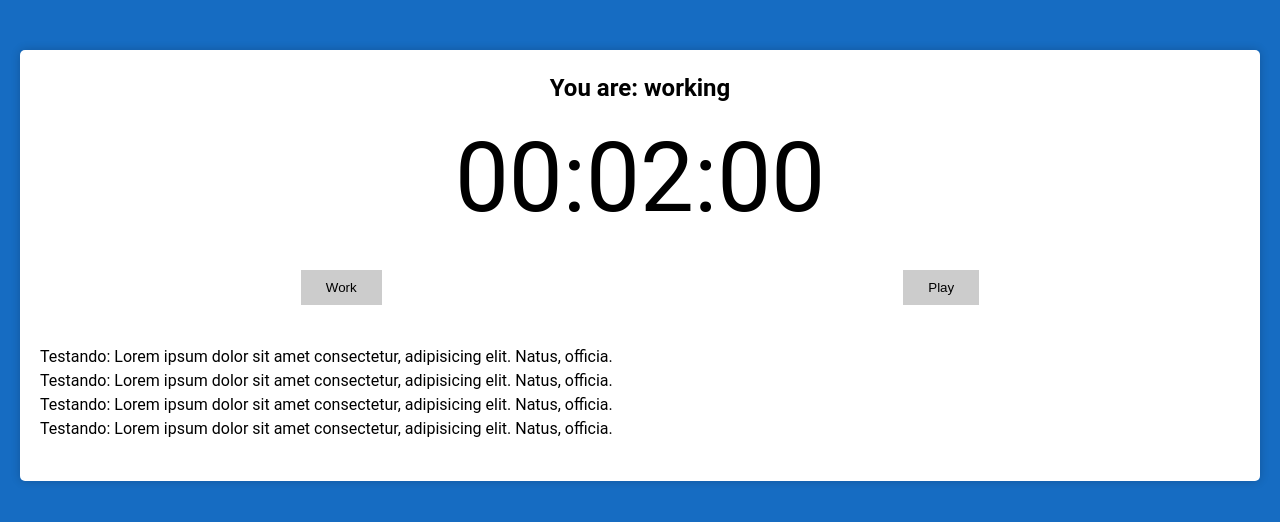
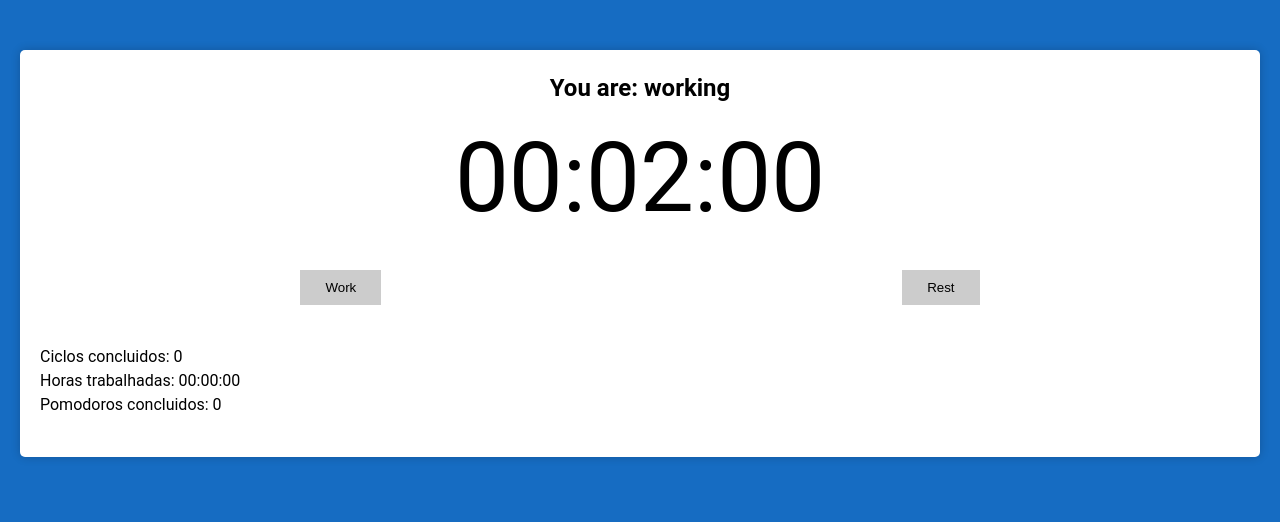
Before and after one commit to V1nic1us/typescript-pomodoro-react, a React (Create React App) app: page / in a window 1280 px wide. Shown: the top 522 px of the page. Built offline with nearby package versions, Linux system fonts and the light colour scheme.

Commit message:
feat:add completed cycles, hours worked, pomodoros

```diff
--- a/src/components/pomodoro-timer.tsx
+++ b/src/components/pomodoro-timer.tsx
@@ -5,6 +5,7 @@ import { useInterval } from '../hooks/use-interval';
 import { PomodoroTimerProps } from '../interfaces/pomodoro-timer-props';
 import { Button } from './button.';
 import { Timer } from './timer';
+import { secondsToTime } from '../utils/seconds-to-time';
 
 const bellStart = require('../sounds/src_sounds_bell-start.mp3');
 const bellFinish = require('../sounds/src_sounds_bell-finish.mp3');
@@ -17,15 +18,16 @@ export function PomodoroTimer(props: PomodoroTimerProps): JSX.Element {
   const [timeCounting, setTimeCounting] = React.useState(false);
   const [working, setWorking] = React.useState(false);
   const [resting, setResting] = React.useState(false);
+  const [cycles, setCycles] = React.useState(0);
 
-  useEffect(() => {
-    if (working) document.body.classList.add('working');
-    if (resting) document.body.classList.remove('working');
-  }, [working, resting]);
+  const [completedCycles, setCompletedCycles] = React.useState(0);
+  const [fullWorkingTime, setFullWorkingTime] = React.useState(0);
+  const [numberOfPomodoros, setNumberOfPomodoros] = React.useState(0);
 
   useInterval(
     () => {
       if (mainTime > 0) setMainTime(mainTime - 1);
+      if (working) setFullWorkingTime(fullWorkingTime + 1);
     },
     timeCounting ? 1000 : null,
   );
@@ -50,21 +52,42 @@ export function PomodoroTimer(props: PomodoroTimerProps): JSX.Element {
     audioStopWorking.play();
   };
 
+  useEffect(() => {
+    if (working) document.body.classList.add('working');
+    if (resting) document.body.classList.remove('working');
+    if (mainTime > 0) return;
+
+    if (working && cycles < 4) {
+      configureRest(false);
+      setCycles(cycles + 1);
+    } else if (working && cycles >= 4) {
+      configureRest(true);
+      setCycles(0);
+      setCompletedCycles(completedCycles + 1);
+    }
+
+    if (working) setNumberOfPomodoros(numberOfPomodoros + 1);
+    if (resting) configureWorking();
+  }, [working, resting, mainTime, configureRest, cycles, completedCycles, fullWorkingTime, numberOfPomodoros]);
+
   return (
     <div className="pomodoro">
       <h2>You are: working</h2>
       <Timer mainTime={mainTime} />
       <div className="controls">
         <Button text="Work" onClick={() => configureWorking()}></Button>
-        <Button text={timeCounting ? 'Pause' : 'Play'} onClick={() => setTimeCounting(!timeCounting)}></Button>
-        <Button text="Rest" className={!working && !resting ? 'hidden' : ''} onClick={() => configureRest(false)}></Button>
+        <Button
+          text={timeCounting ? 'Pause' : 'Play'}
+          className={!working && !resting ? 'hidden' : ''}
+          onClick={() => setTimeCounting(!timeCounting)}
+        ></Button>
+        <Button text="Rest" onClick={() => configureRest(false)}></Button>
       </div>
 
       <div className="details">
-        <p>Testando: Lorem ipsum dolor sit amet consectetur, adipisicing elit. Natus, officia.</p>
-        <p>Testando: Lorem ipsum dolor sit amet consectetur, adipisicing elit. Natus, officia.</p>
-        <p>Testando: Lorem ipsum dolor sit amet consectetur, adipisicing elit. Natus, officia.</p>
-        <p>Testando: Lorem ipsum dolor sit amet consectetur, adipisicing elit. Natus, officia.</p>
+        <p>Ciclos concluidos: {completedCycles}</p>
+        <p>Horas trabalhadas: {secondsToTime(fullWorkingTime)}</p>
+        <p>Pomodoros concluidos: {numberOfPomodoros}</p>
       </div>
     </div>
   );
```
